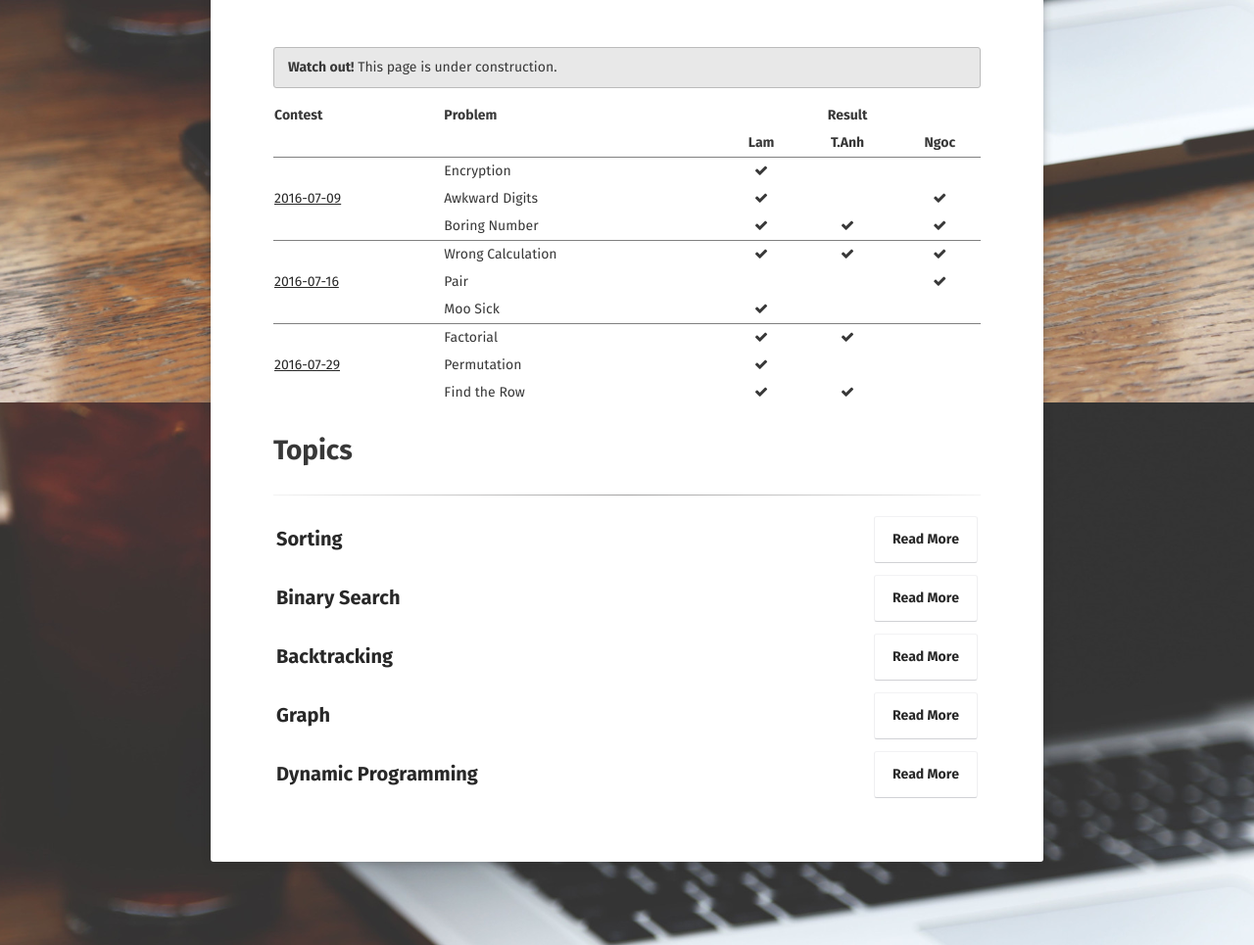
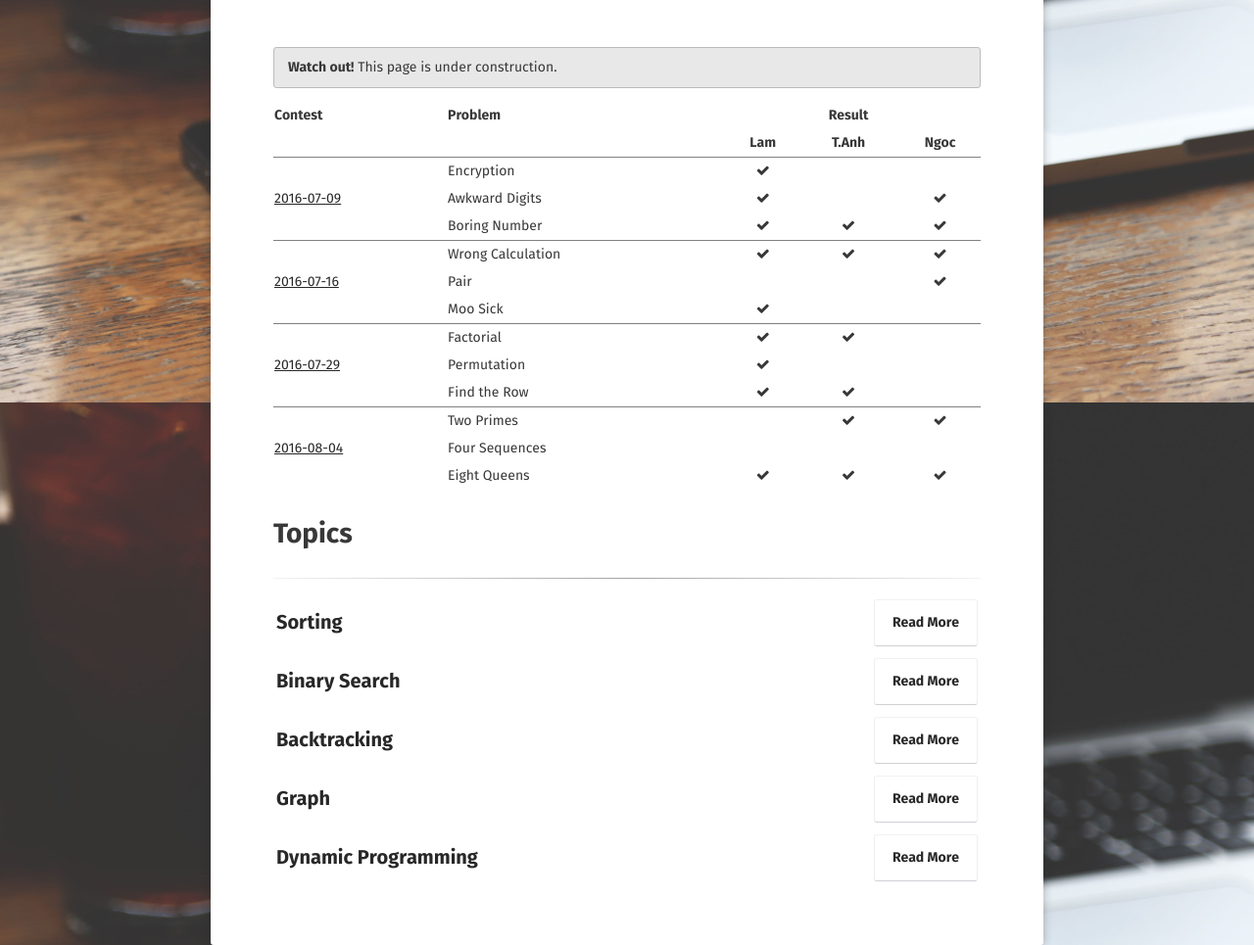
Before and after one commit to hgminh95/hgminh95.github.io, a Jekyll site: the page built from cl-2016/index.md, in a window 1280 px wide. Shown: the part 489-1454 px from the top of the page at 98% size. Built offline with Jekyll 4.4.1, drawn with Linux system fonts in a browser that asks for light colours; some web fonts are replaced.

Commit message:
Update contest at 2016-08-04

```diff
--- a/cl-2016/index.md
+++ b/cl-2016/index.md
@@ -24,6 +24,10 @@ feature: https://i.imgur.com/Ds6S7lJ.png
 | | Factorial | <span class="fa fa-check"/> | <span class="fa fa-check"/> | |
 | [2016-07-29](https://drive.google.com/file/d/0B7AyGNQu098WV2h3cll0SDZQTTA/view?usp=sharing){: target="_blank"} | Permutation | <span class="fa fa-check"/> | | |
 | | Find the Row | <span class="fa fa-check"/> | <span class="fa fa-check"/> | |
+|----
+| | Two Primes | | <span class="fa fa-check"/> | <span class="fa fa-check"/> |
+| [2016-08-04](https://drive.google.com/open?id=0B7AyGNQu098WNzBmd0Z4RGFUT2VVM2ZpaDRwWmltaTFaYnNN){: target="_blank"} | Four Sequences | | | |
+| | Eight Queens | <span class="fa fa-check"/> | <span class="fa fa-check"/> | <span class="fa fa-check"/> |
 {: rules="groups"}
 
 
```
